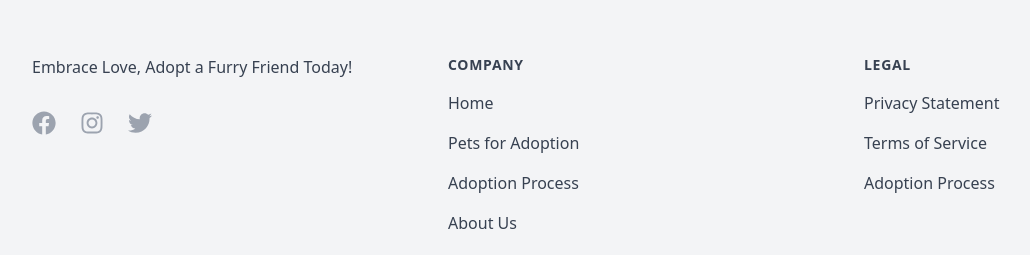
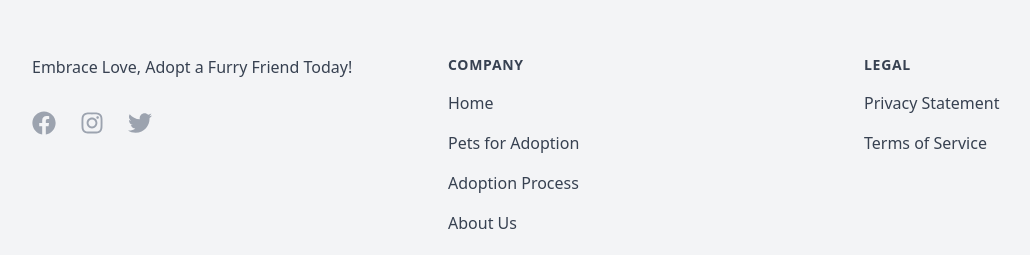
Before and after one commit to OskarSollenberg/petfinder, a React (Vite) app: page / in a window 1280 px wide. Shown: the part 4529-4784 px from the top of the page, without its empty margins (0-1030 px from the left). Built offline with nearby package versions, Linux system fonts and the light colour scheme.

Commit message:
update commit

```diff
--- a/src/components/Footer.jsx
+++ b/src/components/Footer.jsx
@@ -14,8 +14,7 @@ export default function Footer() {
 
   const navigationLegal = [
     { nameItem: 'Privacy Statement', href: '#' },
-    { nameItem: 'Terms of Service', href: '#' },
-    { nameItem: 'Adoption Process', href: '#' }
+    { nameItem: 'Terms of Service', href: '#' }
   ];
 
   return (
```
